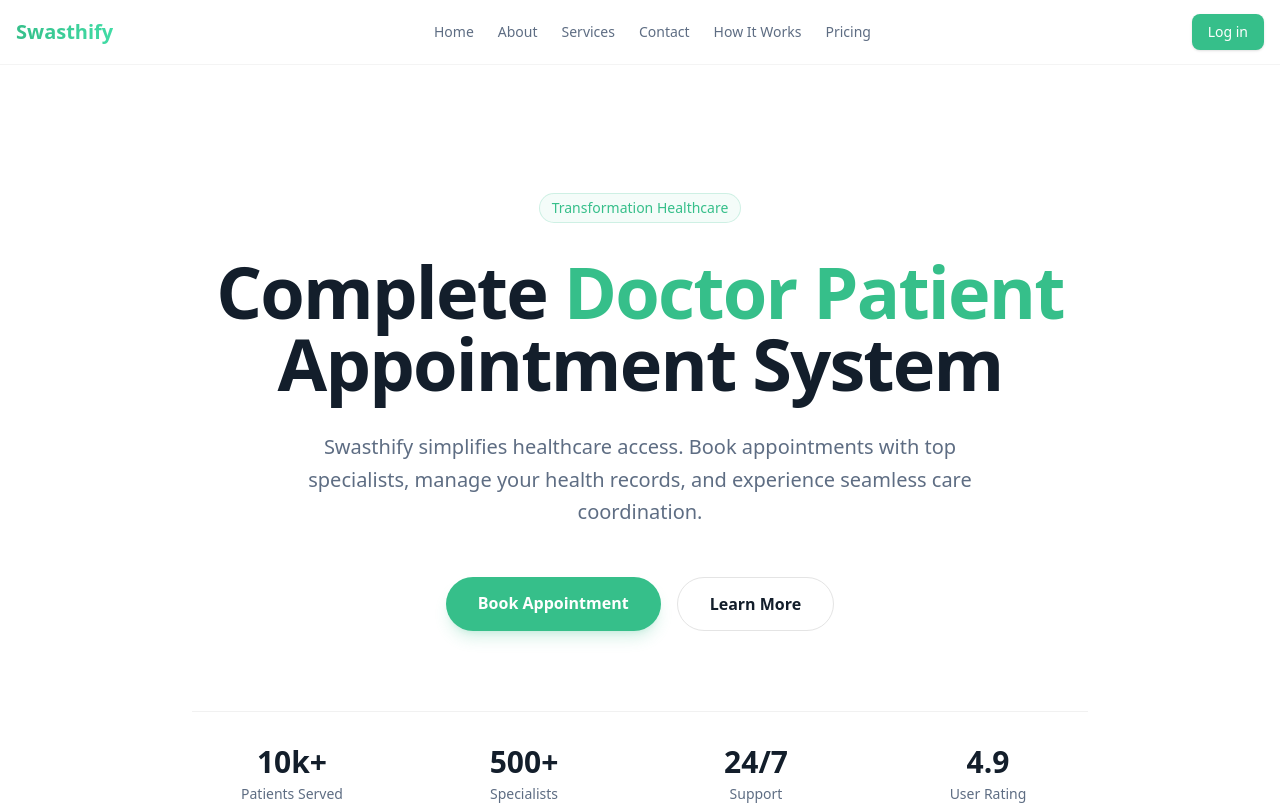
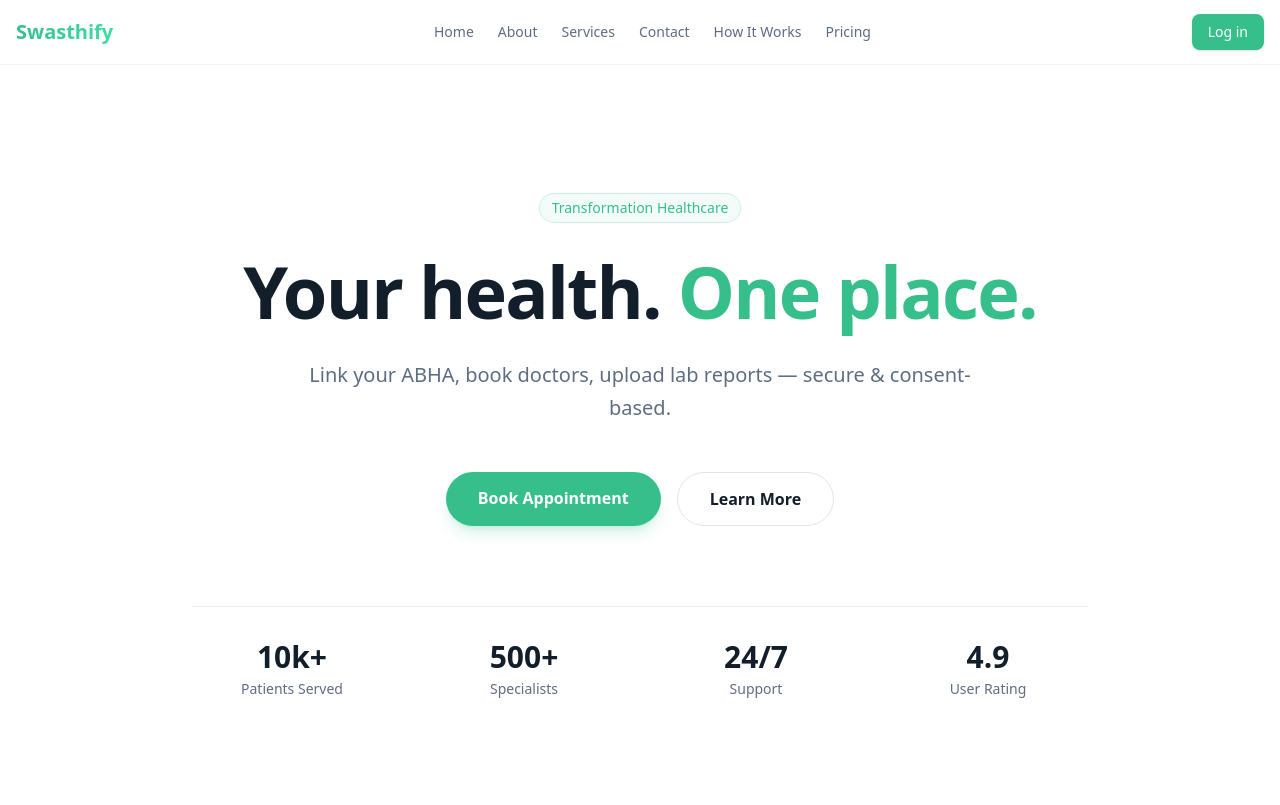
Before and after one commit to niks-nikhil-anand/swasthify_admin_portal, a Next.js app: page / in a window 1280 px wide. Shown: the top 805 px of the page. Built offline with nearby package versions, Linux system fonts and the light colour scheme.

Commit message:
feat: Update hero section heading and description content

```diff
--- a/components/root/Hero.tsx
+++ b/components/root/Hero.tsx
@@ -17,11 +17,11 @@ export function Hero() {
                 </div>
 
                 <h1 className="text-4xl md:text-6xl lg:text-7xl font-bold tracking-tight text-foreground max-w-4xl">
-                    Complete <span className="text-primary">Doctor Patient</span> <br className="hidden sm:block" /> Appointment System
+                    Your health. <span className="text-primary">One place.</span>
                 </h1>
 
                 <p className="text-lg md:text-xl text-muted-foreground max-w-2xl leading-relaxed">
-                    Swasthify simplifies healthcare access. Book appointments with top specialists, manage your health records, and experience seamless care coordination.
+                    Link your ABHA, book doctors, upload lab reports — secure & consent-based.
                 </p>
 
                 <div className="flex flex-col sm:flex-row gap-4 mt-4 w-full sm:w-auto">
```
